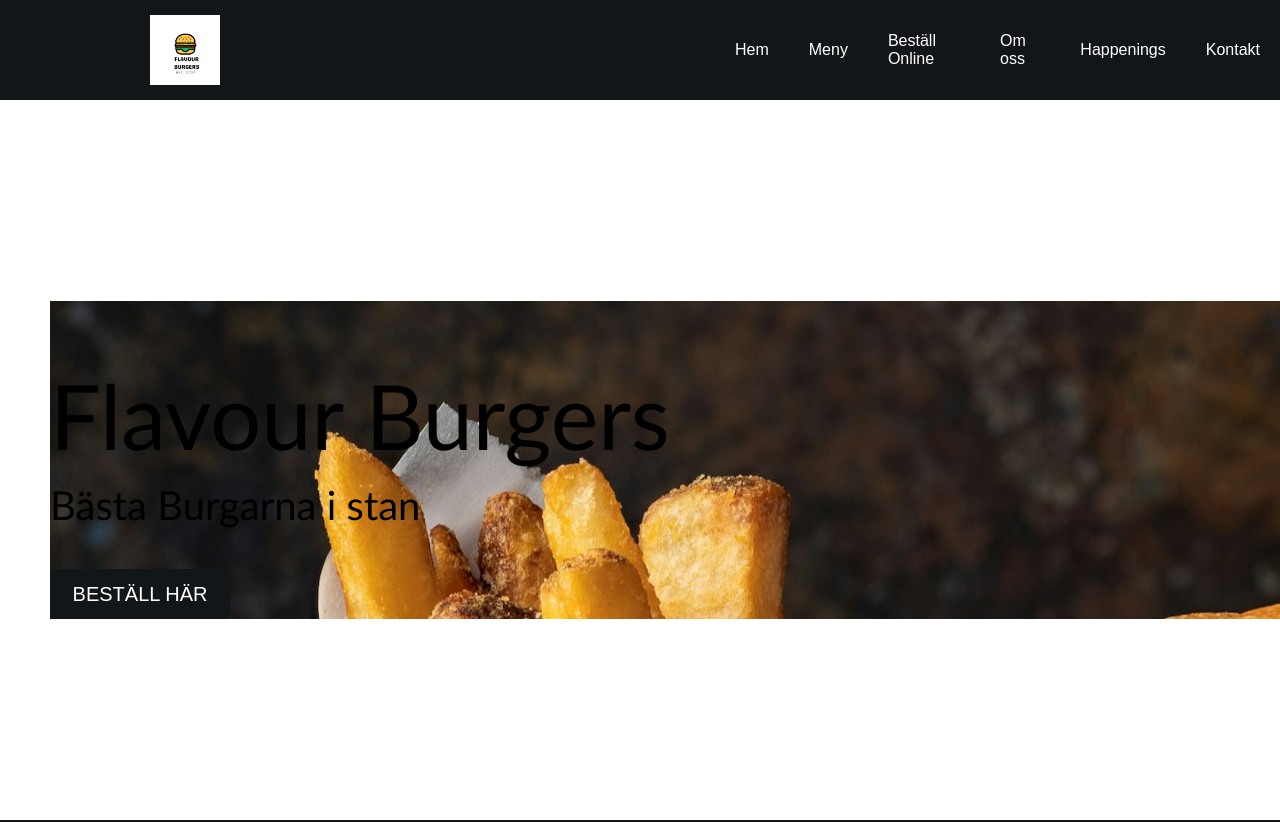
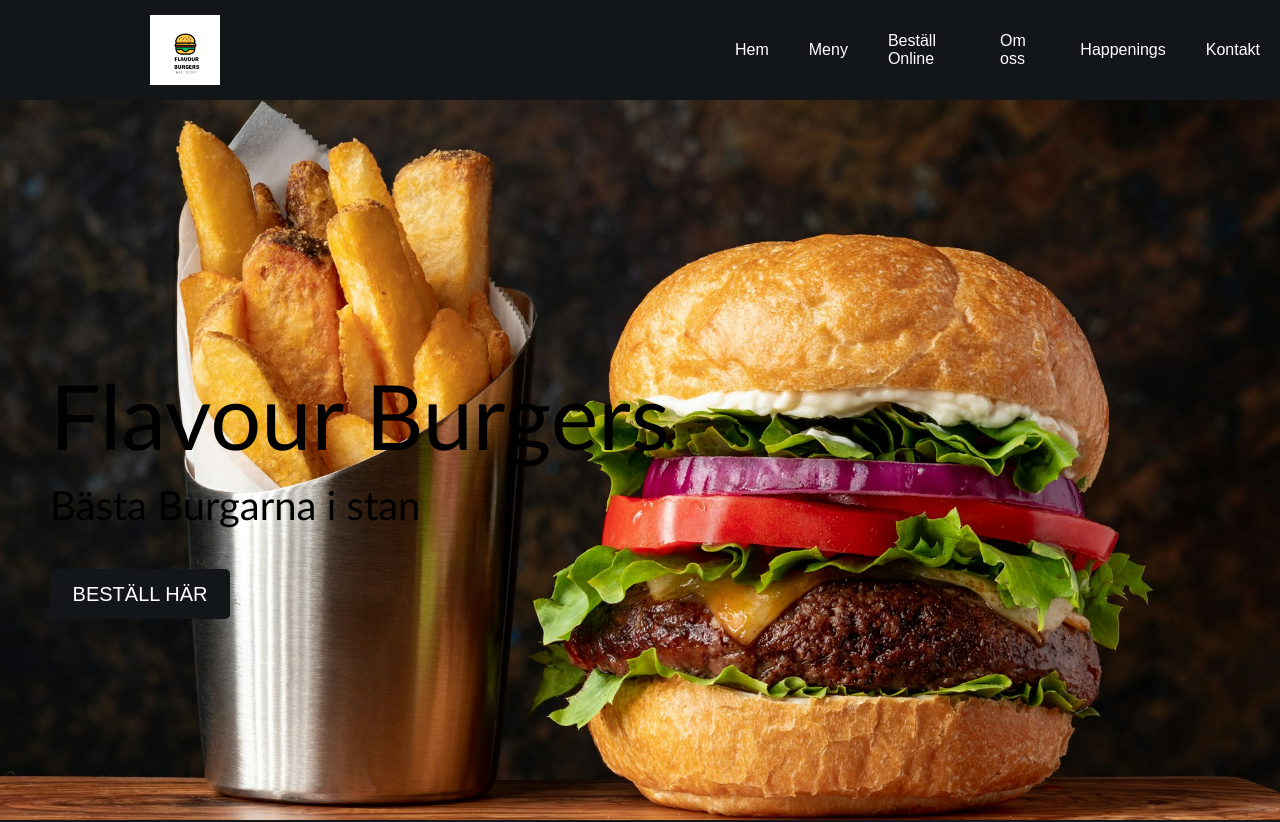
Before and after one commit to Peterca85/flavourburgersprojekt, a React (Create React App) app: page / in a window 1280 px wide. Shown: the top 822 px of the page. Built offline with nearby package versions, Linux system fonts and the light colour scheme.

Commit message:
home uppdatering

```diff
--- a/src/pages/Home.js
+++ b/src/pages/Home.js
@@ -5,9 +5,9 @@ import "../styles/Home.css";
 
 function Home() {
   return (
-    <div className="home">
-      <div className='headerContainer' style={ {backgroundImage: `url(${BannerImage})` }}>
-        <h1> Flavour Burgers </h1>
+    <div className="home"  style={ {backgroundImage: `url(${BannerImage})` }}>
+      <div className='headerContainer'>
+      <h1> Flavour Burgers </h1>
         <p> Bästa Burgarna i stan </p>
         <Link to="/BestallOnline">
         <button> BESTÄLL HÄR </button>
```
